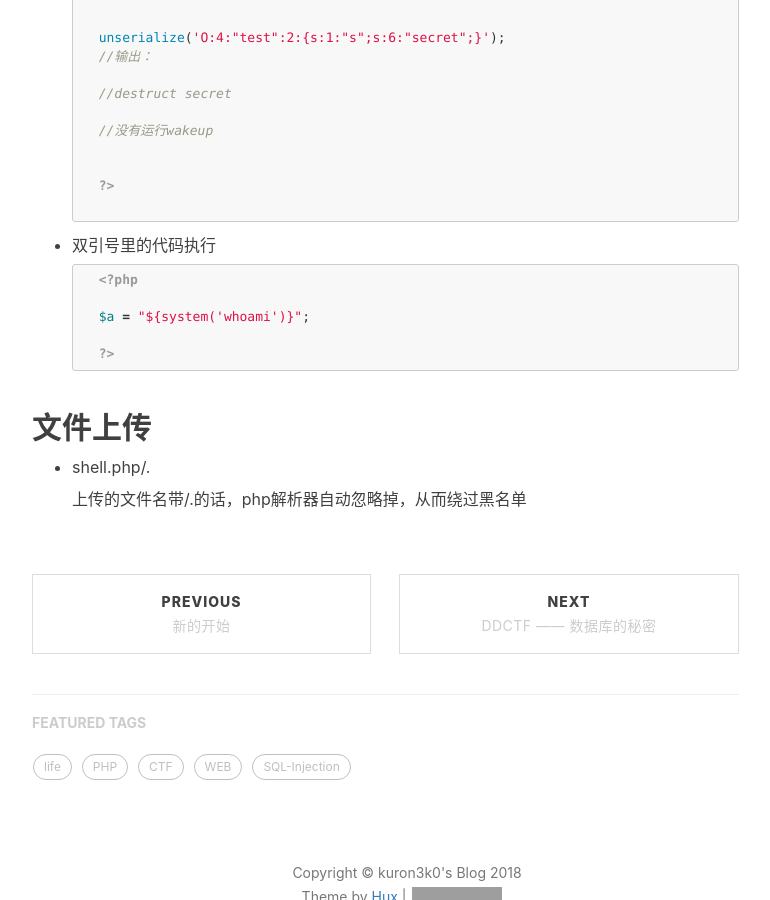
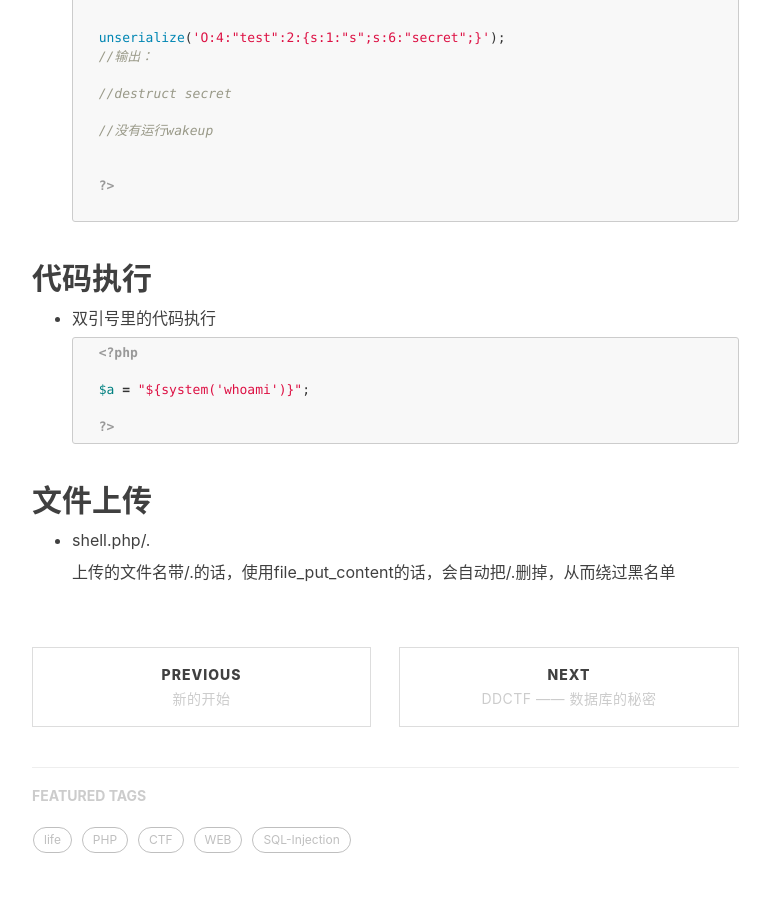
Before and after one commit to kuron3k0/kuron3k0.github.io, a Jekyll site: the page built from _posts/2018-04-14-php-trick.markdown, in a window 1280 px wide and 900 px high, scrolled down 4424 px. Shown: the whole window, without its empty margins (233-1003 px from the left). Built offline with Jekyll 4.4.1, drawn with Linux system fonts in a browser that asks for light colours; nearby versions of some CDN libraries; comment, search, counter and statistics services are not loaded; grey boxes are pictures that could not be loaded.

Commit message:
5.9 fix error in php trick

````diff
--- a/_posts/2018-04-14-php-trick.markdown
+++ b/_posts/2018-04-14-php-trick.markdown
@@ -212,6 +212,8 @@ var_dump($a == $b);
 
     ```
 
+## 代码执行
+
 - 双引号里的代码执行
 
     ```php
@@ -226,4 +228,4 @@ var_dump($a == $b);
 
 - shell.php/.
 
-    上传的文件名带/.的话，php解析器自动忽略掉，从而绕过黑名单<br>
+    上传的文件名带/.的话，使用file_put_content的话，会自动把/.删掉，从而绕过黑名单<br>
````
